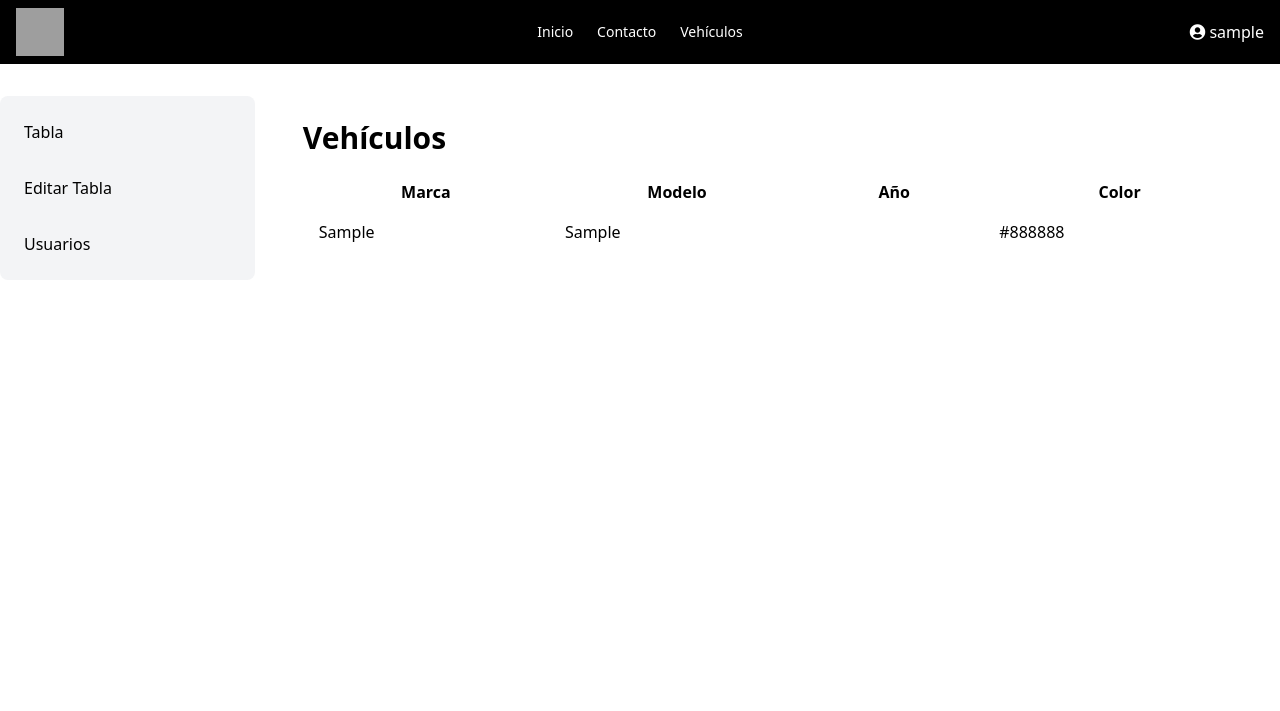
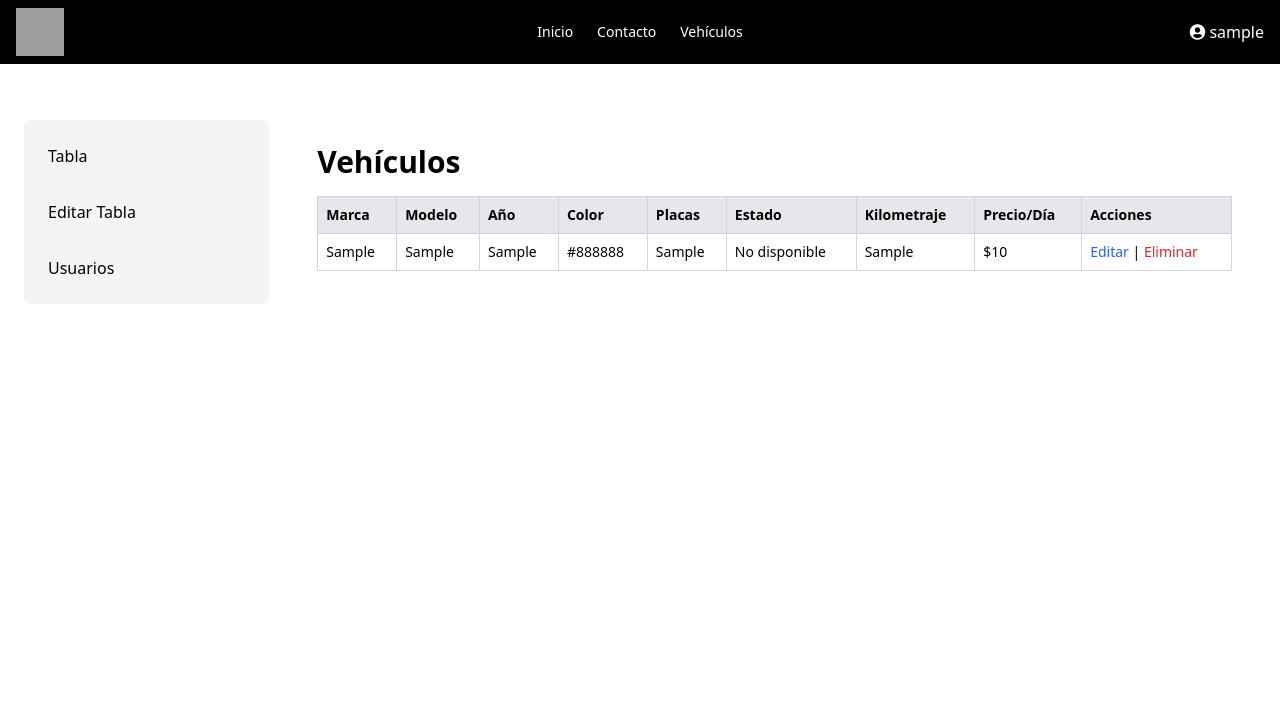
Before and after one commit to dhnayn/alquiler_autos, a Flask app: page /view_vehicles in a window 1280 px wide. Shown: the top 711 px of the page. Run offline with Flask 3, Linux system fonts and the light colour scheme; the visitor is signed in with stand-in values (Sample User, id 1); tables that the repository leaves empty or names only in its code hold one stand-in row (values such as "Sample post"); data that the repository does not hold is empty; grey boxes are pictures that could not be loaded.

Commit message:
Descripción de lo que actualizaste

```diff
--- a/app.py
+++ b/app.py
@@ -9,10 +9,10 @@
 # Función para obtener la conexión a la base de datos
 def get_db_connection():
     connection = pymysql.connect(
-        host="sql10.freemysqlhosting.net",
-        user="sql10756621",
-        password="lz8Tk7kUqM",
-        database="sql10756621",
+        host="localhost",
+        user="root",
+        password="Pekvpass",
+        database="alquiler_autos",
         cursorclass=pymysql.cursors.DictCursor
     )
     return connection
@@ -83,13 +83,28 @@
 # Ruta de vehículos (ya no requiere sesión)
 @app.route('/vehicles')
 def vehicles():
+    page = request.args.get('page', 1, type=int)
+    limit = 10  # Número de elementos por página
+    offset = (page - 1) * limit
+
     connection = get_db_connection()
     cursor = connection.cursor()
-    cursor.execute("SELECT * FROM vehiculos")
+    cursor.execute("SELECT * FROM vehiculos LIMIT %s OFFSET %s", (limit, offset))
     vehiculos = cursor.fetchall()
+
+    cursor.execute("SELECT COUNT(*) FROM vehiculos")
+    total_vehiculos = cursor.fetchone()['COUNT(*)']
+    total_pages = (total_vehiculos // limit) + (1 if total_vehiculos % limit > 0 else 0)
+
     cursor.close()
     connection.close()
-    return render_template('vehicles.html', vehiculos=vehiculos)
+
+    return render_template('vehicles.html', vehiculos=vehiculos, page=page, total_pages=total_pages)
+
+
+
+
+
 
 
 @app.route('/view_vehicles')
@@ -105,7 +120,6 @@
     connection.close()
     return render_template('view_vehicles.html', vehiculos=vehiculos)
 
-# Ruta para agregar un vehículo
 @app.route('/add_vehicle', methods=['GET', 'POST'])
 def add_vehicle():
     if 'user_id' not in session or session['role'] != 'admin':
@@ -116,12 +130,17 @@
         modelo = request.form['modelo']
         año = request.form['año']
         color = request.form['color']
+        placas = request.form['placas']
+        estado = request.form['estado']
+        kilometraje = request.form['kilometraje']
+        precio_dia = request.form['precio_dia']
 
         connection = get_db_connection()
         cursor = connection.cursor()
         cursor.execute(
-            "INSERT INTO vehiculos (marca, modelo, año, color) VALUES (%s, %s, %s, %s)",
-            (marca, modelo, año, color)
+            "INSERT INTO vehiculos (marca, modelo, año, color, placas, estado, kilometraje, precio_dia) "
+            "VALUES (%s, %s, %s, %s, %s, %s, %s, %s)",
+            (marca, modelo, año, color, placas, estado, kilometraje, precio_dia)
         )
         connection.commit()
         cursor.close()
@@ -150,16 +169,22 @@
         modelo = request.form['modelo']
         año = request.form['año']
         color = request.form['color']
+        placas = request.form['placas']
+        estado = request.form['estado']
+        kilometraje = request.form['kilometraje']
+        precio_dia = request.form['precio_dia']
 
         if vehicle:
             cursor.execute(
-                "UPDATE vehiculos SET marca = %s, modelo = %s, año = %s, color = %s WHERE id = %s",
-                (marca, modelo, año, color, id)
+                "UPDATE vehiculos SET marca = %s, modelo = %s, año = %s, color = %s, placas = %s, estado = %s, "
+                "kilometraje = %s, precio_dia = %s WHERE id = %s",
+                (marca, modelo, año, color, placas, estado, kilometraje, precio_dia, id)
             )
         else:
             cursor.execute(
-                "INSERT INTO vehiculos (marca, modelo, año, color) VALUES (%s, %s, %s, %s)",
-                (marca, modelo, año, color)
+                "INSERT INTO vehiculos (marca, modelo, año, color, placas, estado, kilometraje, precio_dia) "
+                "VALUES (%s, %s, %s, %s, %s, %s, %s, %s)",
+                (marca, modelo, año, color, placas, estado, kilometraje, precio_dia)
             )
 
         connection.commit()
@@ -171,6 +196,7 @@
     cursor.close()
     connection.close()
     return render_template('edit_vehicle.html', vehicle=vehicle, action="Editar" if vehicle else "Añadir")
+
 
 # Ruta para eliminar un vehículo
 @app.route('/delete_vehicle/<int:id>', methods=['POST'])
@@ -186,6 +212,7 @@
     connection.close()
     flash('Vehículo eliminado con éxito.', 'success')
     return redirect(url_for('view_vehicles'))
+
 
 
 @app.route('/manage_users')
@@ -220,5 +247,119 @@
     return redirect(url_for('manage_users'))
 
 
+@app.route('/reserve_vehicle/<int:vehicle_id>', methods=['GET', 'POST'])
+def reserve_vehicle(vehicle_id):
+    if 'user_id' not in session:
+        flash('Debes iniciar sesión para reservar un vehículo.', 'danger')
+        return redirect(url_for('login'))
+
+    connection = get_db_connection()
+    cursor = connection.cursor()
+    cursor.execute("SELECT * FROM vehiculos WHERE id = %s", (vehicle_id,))
+    vehicle = cursor.fetchone()
+
+    if not vehicle:
+        flash('El vehículo no existe.', 'danger')
+        return redirect(url_for('vehicles'))
+
+    if request.method == 'POST':
+        user_id = session['user_id']
+        nombre = request.form['nombre']
+        fecha_inicio = request.form['fecha_inicio']
+        fecha_fin = request.form['fecha_fin']
+        comentarios = request.form['comentarios']
+
+        cursor.execute(
+            "INSERT INTO reserva (user_id, vehiculo_id, nombre, fecha_inicio, fecha_fin, comentarios) VALUES (%s, %s, %s, %s, %s, %s)",
+            (user_id, vehicle_id, nombre, fecha_inicio, fecha_fin, comentarios)
+        )
+        connection.commit()
+        flash('Reservación realizada exitosamente.', 'success')
+        return redirect(url_for('view_reservations'))
+
+    cursor.close()
+    connection.close()
+    return render_template('vehicle_details.html', vehicle=vehicle)
+
+
+@app.route('/view_reservations')
+def view_reservations():
+    if 'user_id' not in session:
+        flash('Debes iniciar sesión para ver tus reservaciones.', 'danger')
+        return redirect(url_for('login'))
+
+    connection = get_db_connection()
+    cursor = connection.cursor()
+    cursor.execute("""
+        SELECT r.id AS reserva_id, v.marca, v.modelo, v.año, v.color, v.precio_dia, r.fecha_inicio, r.fecha_fin, r.comentarios
+        FROM reserva r
+        JOIN vehiculos v ON r.vehiculo_id = v.id
+        WHERE r.user_id = %s
+    """, (session['user_id'],))
+    reservas = cursor.fetchall()
+    cursor.close()
+    connection.close()
+
+    return render_template('reservations.html', reservas=reservas)
+
+
+@app.route('/cancel_reservation/<int:reservation_id>', methods=['POST'])
+def cancel_reservation(reservation_id):
+    if 'user_id' not in session:
+        flash('Debes iniciar sesión para cancelar una reservación.', 'danger')
+        return redirect(url_for('login'))
+
+    connection = get_db_connection()
+    cursor = connection.cursor()
+    cursor.execute("DELETE FROM reserva WHERE id = %s AND user_id = %s", (reservation_id, session['user_id']))
+    connection.commit()
+    cursor.close()
+    connection.close()
+
+    flash('Reservación cancelada con éxito.', 'success')
+    return redirect(url_for('view_reservations'))
+
+
+@app.route('/vehicle/<int:vehicle_id>/reserve', methods=['GET'])
+def create_reservation(vehicle_id):
+    connection = get_db_connection()
+    cursor = connection.cursor()
+    cursor.execute("SELECT * FROM vehiculos WHERE id = %s", (vehicle_id,))
+    vehicle = cursor.fetchone()
+    cursor.close()
+    connection.close()
+
+    if not vehicle:
+        flash('El vehículo no existe.', 'danger')
+        return redirect(url_for('vehicles'))
+
+    return render_template('reservation_form.html', vehicle=vehicle)
+
+
+@app.route('/vehicle/<int:vehicle_id>/reserve', methods=['POST'])
+def save_reservation(vehicle_id):
+    if 'user_id' not in session:
+        flash('Debes iniciar sesión para realizar una reserva.', 'danger')
+        return redirect(url_for('login'))
+
+    nombre = request.form['nombre']
+    fecha_inicio = request.form['fecha_inicio']
+    fecha_fin = request.form['fecha_fin']
+    comentarios = request.form['comentarios']
+
+    # Insertamos los datos de la reserva en la base de datos
+    connection = get_db_connection()
+    cursor = connection.cursor()
+    query = "INSERT INTO reserva (user_id, vehiculo_id, nombre, fecha_inicio, fecha_fin, comentarios) VALUES (%s, %s, %s, %s, %s, %s)"
+    values = (session['user_id'], vehicle_id, nombre, fecha_inicio, fecha_fin, comentarios)
+    cursor.execute(query, values)
+    connection.commit()
+
+    cursor.close()
+    connection.close()
+
+    flash('Reserva confirmada con éxito.', 'success')
+    return redirect(url_for('vehicles'))
+
 if __name__ == '__main__':
     app.run(debug=True)
--- a/templates/base.html
+++ b/templates/base.html
@@ -64,6 +64,7 @@
                                     {% endif %}
                                     <!-- Mostrar estas opciones para cualquier usuario logueado -->
                                     <li><a href="{{ url_for('vehicles') }}" class="block px-4 py-2 text-sm hover:bg-gray-700">Ver Vehículos</a></li>
+                                    <li><a href="{{ url_for('view_reservations') }}" class="block px-4 py-2 text-sm hover:bg-gray-700">Ver Reservas</a></li>
                                     <li><a href="{{ url_for('logout') }}" class="block px-4 py-2 text-sm hover:bg-gray-700">Cerrar sesión</a></li>
                                 </ul>
                             </div>
@@ -79,7 +80,7 @@
         </div>
     </header>
 
-    <main>
+    <main class="p-6">
         {% block content %}{% endblock %}
     </main>
 
--- a/templates/view_vehicles.html
+++ b/templates/view_vehicles.html
@@ -4,27 +4,46 @@
 <div class="container mx-auto py-8 flex flex-col md:flex-row">
     <!-- Sidebar (Menú lateral) -->
     {% include "menu_lateral.html" %}
+
     <div class="container mx-auto p-6">
-    <h1 class="text-3xl font-semibold">Vehículos</h1>
-    <table class="min-w-full mt-4">
+        <h1 class="text-3xl font-semibold mb-4">Vehículos</h1>
+        <div class="overflow-x-auto">
+            <table class="table-auto w-full border-collapse border border-gray-300 text-sm">
                 <thead>
-            <tr>
-                <th class="px-4 py-2">Marca</th>
-                <th class="px-4 py-2">Modelo</th>
-                <th class="px-4 py-2">Año</th>
-                <th class="px-4 py-2">Color</th>
+                    <tr class="bg-gray-200 text-left">
+                        <th class="px-2 py-2 border border-gray-300">Marca</th>
+                        <th class="px-2 py-2 border border-gray-300">Modelo</th>
+                        <th class="px-2 py-2 border border-gray-300">Año</th>
+                        <th class="px-2 py-2 border border-gray-300">Color</th>
+                        <th class="px-2 py-2 border border-gray-300">Placas</th>
+                        <th class="px-2 py-2 border border-gray-300">Estado</th>
+                        <th class="px-2 py-2 border border-gray-300">Kilometraje</th>
+                        <th class="px-2 py-2 border border-gray-300">Precio/Día</th>
+                        <th class="px-2 py-2 border border-gray-300">Acciones</th>
                     </tr>
                 </thead>
                 <tbody>
                     {% for vehiculo in vehiculos %}
-                <tr>
-                    <td class="px-4 py-2">{{ vehiculo.marca }}</td>
-                    <td class="px-4 py-2">{{ vehiculo.modelo }}</td>
-                    <td class="px-4 py-2">{{ vehiculo.año }}</td>
-                    <td class="px-4 py-2">{{ vehiculo.color }}</td>
+                        <tr class="hover:bg-gray-100">
+                            <td class="px-2 py-2 border border-gray-300">{{ vehiculo.marca }}</td>
+                            <td class="px-2 py-2 border border-gray-300">{{ vehiculo.modelo }}</td>
+                            <td class="px-2 py-2 border border-gray-300">{{ vehiculo.año }}</td>
+                            <td class="px-2 py-2 border border-gray-300">{{ vehiculo.color }}</td>
+                            <td class="px-2 py-2 border border-gray-300">{{ vehiculo.placas }}</td>
+                            <td class="px-2 py-2 border border-gray-300">{{ vehiculo.estado }}</td>
+                            <td class="px-2 py-2 border border-gray-300">{{ vehiculo.kilometraje }}</td>
+                            <td class="px-2 py-2 border border-gray-300">${{ vehiculo.precio_dia }}</td>
+                            <td class="px-2 py-2 border border-gray-300">
+                                <a href="{{ url_for('edit_vehicle', id=vehiculo.id) }}" class="text-blue-600 hover:underline">Editar</a> |
+                                <form action="{{ url_for('delete_vehicle', id=vehiculo.id) }}" method="POST" style="display:inline;">
+                                    <button type="submit" class="text-red-600 hover:underline">Eliminar</button>
+                                </form>
+                            </td>
                         </tr>
                     {% endfor %}
                 </tbody>
             </table>
         </div>
+    </div>
+</div>
 {% endblock %}
```
Also changed, not shown: templates/edit_vehicle.html (+23 -4 lines), templates/reservation_form.html (added, +30 -0 lines), templates/reservations.html (added, +40 -0 lines), templates/vehicle_details.html (added, +26 -0 lines), templates/vehicles.html (+21 -9 lines). Lines whose indentation alone changed are shown as unchanged.
